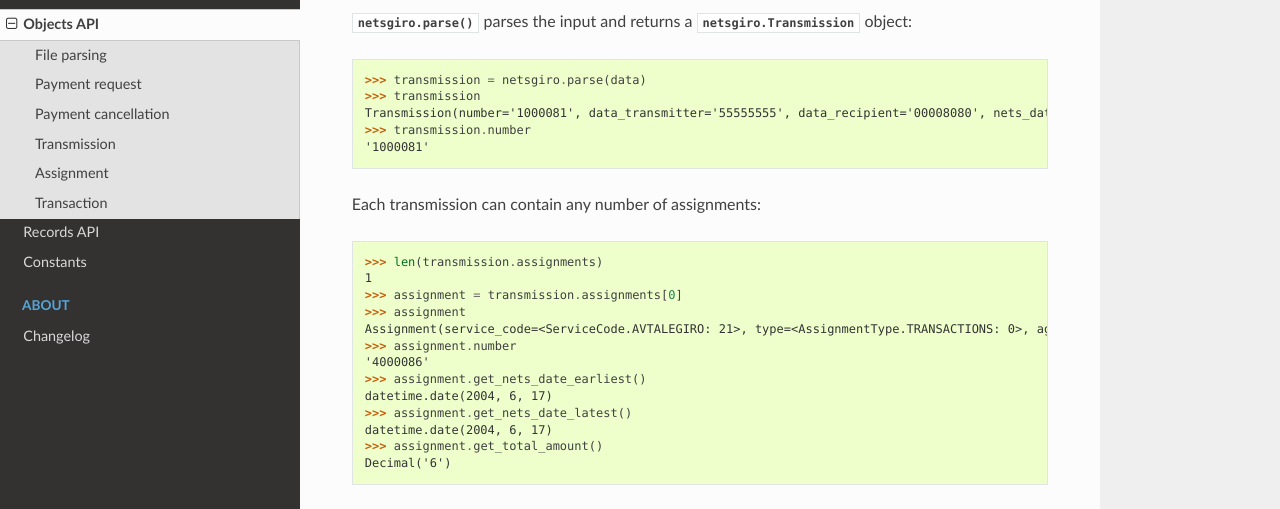
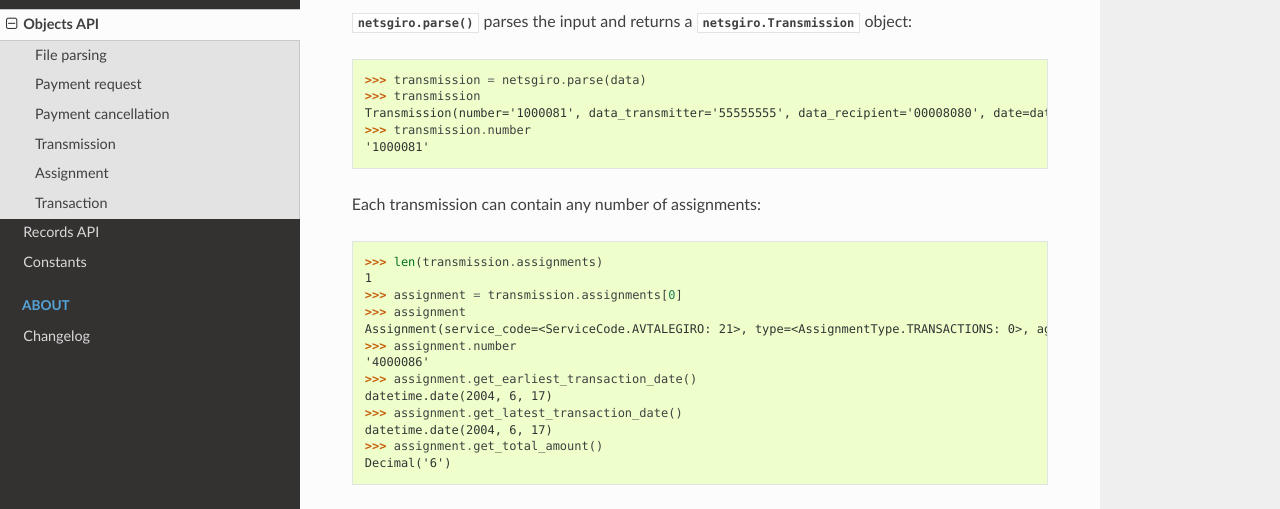
Before and after one commit to otovo/python-netsgiro, a Sphinx documentation site: the page built from docs/objects.rst, in a window 1280 px wide and 1400 px high, scrolled down 781 px. Shown: the part 154-663 px from the top of the window. Built offline with Sphinx 7.4.7 and the Read the Docs theme 2.0.0, drawn with Linux system fonts in a browser that asks for light colours; some of the changed text lies outside the part shown.

Commit message:
Remove 'nets_' prefix from date fields in objects API

```diff
--- a/docs/objects.rst
+++ b/docs/objects.rst
@@ -48,7 +48,7 @@ For the purpose of the following example we use the following input data:
 
 >>> transmission = netsgiro.parse(data)
 >>> transmission
-Transmission(number='1000081', data_transmitter='55555555', data_recipient='00008080', nets_date=datetime.date(2004, 6, 17))
+Transmission(number='1000081', data_transmitter='55555555', data_recipient='00008080', date=datetime.date(2004, 6, 17))
 >>> transmission.number
 '1000081'
 
@@ -58,12 +58,12 @@ Each transmission can contain any number of assignments:
 1
 >>> assignment = transmission.assignments[0]
 >>> assignment
-Assignment(service_code=<ServiceCode.AVTALEGIRO: 21>, type=<AssignmentType.TRANSACTIONS: 0>, agreement_id='000000000', number='4000086', account='88888888888', nets_date=None)
+Assignment(service_code=<ServiceCode.AVTALEGIRO: 21>, type=<AssignmentType.TRANSACTIONS: 0>, agreement_id='000000000', number='4000086', account='88888888888', date=None)
 >>> assignment.number
 '4000086'
->>> assignment.get_nets_date_earliest()
+>>> assignment.get_earliest_transaction_date()
 datetime.date(2004, 6, 17)
->>> assignment.get_nets_date_latest()
+>>> assignment.get_latest_transaction_date()
 datetime.date(2004, 6, 17)
 >>> assignment.get_total_amount()
 Decimal('6')
@@ -71,12 +71,12 @@ Decimal('6')
 Each assignment can contain any number of transactions:
 
 >>> pprint(assignment.transactions)
-[Transaction(service_code=<ServiceCode.AVTALEGIRO: 21>, type=<TransactionType.PURCHASE_WITH_TEXT: 21>, number=1, nets_date=datetime.date(2004, 6, 17), amount=Decimal('1'), kid='008000011688373', reference=None, text=' Gjelder Faktura: 168837  Dato: 19/03/04                  ForfallsDato: 17/06/04\n', centre_id=None, day_code=None, partial_settlement_number=None, partial_settlement_serial_number=None, sign=None, form_number=None, bank_date=None, debit_account=None, _filler=None, payer_name='NAVN'),
- Transaction(service_code=<ServiceCode.AVTALEGIRO: 21>, type=<TransactionType.PURCHASE_WITH_TEXT: 21>, number=2, nets_date=datetime.date(2004, 6, 17), amount=Decimal('1'), kid='008000021688389', reference=None, text=' Gjelder Faktura: 168838  Dato: 19/03/04                  ForfallsDato: 17/06/04\n', centre_id=None, day_code=None, partial_settlement_number=None, partial_settlement_serial_number=None, sign=None, form_number=None, bank_date=None, debit_account=None, _filler=None, payer_name='NAVN'),
- Transaction(service_code=<ServiceCode.AVTALEGIRO: 21>, type=<TransactionType.PURCHASE_WITH_TEXT: 21>, number=3, nets_date=datetime.date(2004, 6, 17), amount=Decimal('1'), kid='008000031688395', reference=None, text='', centre_id=None, day_code=None, partial_settlement_number=None, partial_settlement_serial_number=None, sign=None, form_number=None, bank_date=None, debit_account=None, _filler=None, payer_name='NAVN'),
- Transaction(service_code=<ServiceCode.AVTALEGIRO: 21>, type=<TransactionType.PURCHASE_WITH_TEXT: 21>, number=4, nets_date=datetime.date(2004, 6, 17), amount=Decimal('1'), kid='008000041688401', reference=None, text='', centre_id=None, day_code=None, partial_settlement_number=None, partial_settlement_serial_number=None, sign=None, form_number=None, bank_date=None, debit_account=None, _filler=None, payer_name='NAVN'),
- Transaction(service_code=<ServiceCode.AVTALEGIRO: 21>, type=<TransactionType.PURCHASE_WITH_TEXT: 21>, number=5, nets_date=datetime.date(2004, 6, 17), amount=Decimal('1'), kid='008000051688416', reference=None, text=' Gjelder Faktura: 168841  Dato: 19/03/04                  ForfallsDato: 17/06/04\n', centre_id=None, day_code=None, partial_settlement_number=None, partial_settlement_serial_number=None, sign=None, form_number=None, bank_date=None, debit_account=None, _filler=None, payer_name='NAVN'),
- Transaction(service_code=<ServiceCode.AVTALEGIRO: 21>, type=<TransactionType.AVTALEGIRO_WITH_PAYEE_NOTIFICATION: 2>, number=6, nets_date=datetime.date(2004, 6, 17), amount=Decimal('1'), kid='008000061688422', reference=None, text='', centre_id=None, day_code=None, partial_settlement_number=None, partial_settlement_serial_number=None, sign=None, form_number=None, bank_date=None, debit_account=None, _filler=None, payer_name='NAVN')]
+[Transaction(service_code=<ServiceCode.AVTALEGIRO: 21>, type=<TransactionType.PURCHASE_WITH_TEXT: 21>, number=1, date=datetime.date(2004, 6, 17), amount=Decimal('1'), kid='008000011688373', reference=None, text=' Gjelder Faktura: 168837  Dato: 19/03/04                  ForfallsDato: 17/06/04\n', centre_id=None, day_code=None, partial_settlement_number=None, partial_settlement_serial_number=None, sign=None, form_number=None, bank_date=None, debit_account=None, _filler=None, payer_name='NAVN'),
+ Transaction(service_code=<ServiceCode.AVTALEGIRO: 21>, type=<TransactionType.PURCHASE_WITH_TEXT: 21>, number=2, date=datetime.date(2004, 6, 17), amount=Decimal('1'), kid='008000021688389', reference=None, text=' Gjelder Faktura: 168838  Dato: 19/03/04                  ForfallsDato: 17/06/04\n', centre_id=None, day_code=None, partial_settlement_number=None, partial_settlement_serial_number=None, sign=None, form_number=None, bank_date=None, debit_account=None, _filler=None, payer_name='NAVN'),
+ Transaction(service_code=<ServiceCode.AVTALEGIRO: 21>, type=<TransactionType.PURCHASE_WITH_TEXT: 21>, number=3, date=datetime.date(2004, 6, 17), amount=Decimal('1'), kid='008000031688395', reference=None, text='', centre_id=None, day_code=None, partial_settlement_number=None, partial_settlement_serial_number=None, sign=None, form_number=None, bank_date=None, debit_account=None, _filler=None, payer_name='NAVN'),
+ Transaction(service_code=<ServiceCode.AVTALEGIRO: 21>, type=<TransactionType.PURCHASE_WITH_TEXT: 21>, number=4, date=datetime.date(2004, 6, 17), amount=Decimal('1'), kid='008000041688401', reference=None, text='', centre_id=None, day_code=None, partial_settlement_number=None, partial_settlement_serial_number=None, sign=None, form_number=None, bank_date=None, debit_account=None, _filler=None, payer_name='NAVN'),
+ Transaction(service_code=<ServiceCode.AVTALEGIRO: 21>, type=<TransactionType.PURCHASE_WITH_TEXT: 21>, number=5, date=datetime.date(2004, 6, 17), amount=Decimal('1'), kid='008000051688416', reference=None, text=' Gjelder Faktura: 168841  Dato: 19/03/04                  ForfallsDato: 17/06/04\n', centre_id=None, day_code=None, partial_settlement_number=None, partial_settlement_serial_number=None, sign=None, form_number=None, bank_date=None, debit_account=None, _filler=None, payer_name='NAVN'),
+ Transaction(service_code=<ServiceCode.AVTALEGIRO: 21>, type=<TransactionType.AVTALEGIRO_WITH_PAYEE_NOTIFICATION: 2>, number=6, date=datetime.date(2004, 6, 17), amount=Decimal('1'), kid='008000061688422', reference=None, text='', centre_id=None, day_code=None, partial_settlement_number=None, partial_settlement_serial_number=None, sign=None, form_number=None, bank_date=None, debit_account=None, _filler=None, payer_name='NAVN')]
 
 
 Payment request
```
Also changed, not shown: 3 other files.
